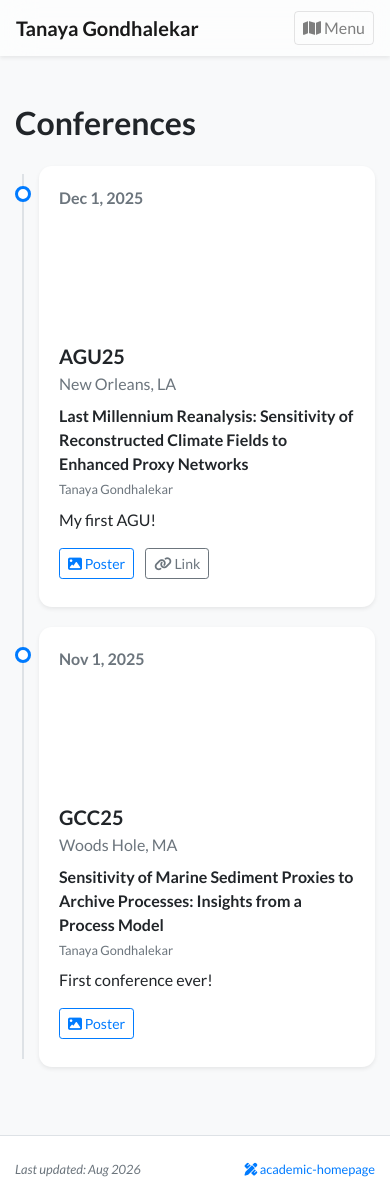
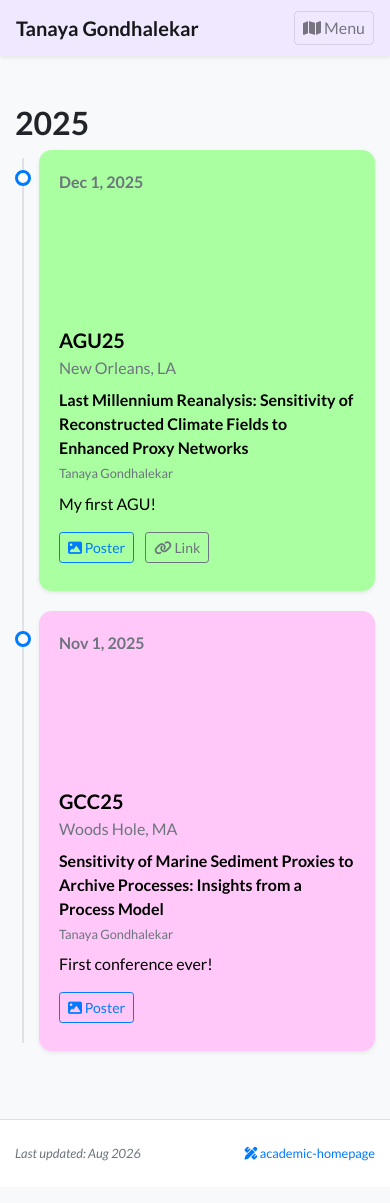
Before and after one commit to tanaya-g/tanaya-g.github.io, a Jekyll site: the page built from conferences.html, in a window 390 px wide and 1203 px high. Built offline with Jekyll 4.4.1, drawn with Linux system fonts in a browser that asks for light colours; nearby versions of some CDN libraries; a style sheet for code colours, icons or effects is not loaded.

Commit message:
many change

```diff
--- a/_includes/widgets/publication_item.html
+++ b/_includes/widgets/publication_item.html
@@ -1,6 +1,6 @@
 {% assign item = include.item %}
 <div class="d-none d-md-block">
-    <div class="row no-gutters {% unless include.hide_bottom_border %}border-bottom{% endunless %} border-gray">
+    <div class="row no-gutters rotating-card {{ include.card_color_class }} {% unless include.hide_bottom_border %}border-bottom{% endunless %} border-gray {% if include.first %}rounded-xl-top{% endif %} {% if include.last %}rounded-xl-bottom{% endif %}">
         <div class="col-md-3 col-xl-2 mb-md-0 p-md-3">
             {%- if item.cover -%}
             <img data-src="{{ item.cover | relative_url }}" alt="{{ item.title }}" class="lazy w-100 rounded-sm" src="{{ '/assets/images/empty_300x200.png' | relative_url }}">
@@ -28,8 +28,8 @@
     </div>
 </div>
 
-<div class="row no-gutters d-md-none {% unless include.hide_bottom_border %}border-bottom{% endunless %} border-gray {% if include.first %}rounded-xl-top{% endif %} {% if include.last %}rounded-xl-bottom{% endif %} {% if item.cover %}lazy{% endif %}" data-src="{{ item.cover | relative_url }}">
-    <div class="w-100 {% if include.first %}rounded-xl-top{% endif %} {% if include.last %}rounded-xl-bottom{% endif %}" style="background-color: rgba(255,255,255,0.9);">
+<div class="row no-gutters d-md-none rotating-card {{ include.card_color_class }} {% unless include.hide_bottom_border %}border-bottom{% endunless %} border-gray {% if include.first %}rounded-xl-top{% endif %} {% if include.last %}rounded-xl-bottom{% endif %} {% if item.cover %}lazy{% endif %}" data-src="{{ item.cover | relative_url }}">
+    <div class="w-100 rotating-card {{ include.card_color_class }} {% if include.first %}rounded-xl-top{% endif %} {% if include.last %}rounded-xl-bottom{% endif %}">
         <div class="d-flex align-items-start flex-column py-3 px-4">
             <div class="mb-auto"></div>
             <div>
--- a/assets/css/global.css
+++ b/assets/css/global.css
@@ -43,7 +43,7 @@ h1, h2, h3, h4, h5, h6,
 }
 
 .navbar {
-    background-color: rgba(255, 255, 255, 0.6) !important;
+    background-color: rgba(238, 230, 255, 0.9) !important;
     backdrop-filter: blur(16px);
     -webkit-backdrop-filter: blur(16px);
 }
@@ -57,6 +57,30 @@ h1, h2, h3, h4, h5, h6,
 
 .profile-list-logo {
     width: 28px;
+}
+
+.rotating-card {
+    color: #000;
+}
+
+.rotating-card-green {
+    background-color: #aaffa1 !important;
+}
+
+.rotating-card-pink {
+    background-color: #ffc8f9 !important;
+}
+
+.rotating-card-periwinkle {
+    background-color: #adb7ff !important;
+}
+
+.rotating-card-aquamarine {
+    background-color: #9ffcdf !important;
+}
+
+.rotating-card-blue {
+    background-color: #77d4ff !important;
 }
 
 .conference-timeline {
--- a/conferences.html
+++ b/conferences.html
@@ -2,20 +2,35 @@
 layout: default
 title : Conferences
 navbar_title: Conferences
+body_attr: >-
+  data-spy="scroll" data-target="#navbar-year" data-offset="100"
 ---
 
-{% assign conferences = site.conferences | sort: "date" | reverse %}
+{% assign conferences_by_year = site.conferences | sort: "date" | reverse | group_by_exp: "item", "item.date | date: '%Y'" %}
 
 <div class="row">
-    <div class="col-12 col-lg-10 mx-auto">
-        <h2 class="pt-4 mb-4">Conferences</h2>
-
-        {% if conferences.size > 0 %}
+    <div class="col-12 col-lg-10">
+        {% if conferences_by_year.size > 0 %}
+        {% for year in conferences_by_year %}
+        <h2 class="pt-4" id="year-{{ year.name }}">{{ year.name }}</h2>
         <div class="conference-timeline">
-            {% for item in conferences %}
+            {% for item in year.items %}
+            {% assign color_mod = forloop.index0 | modulo: 5 %}
+            {% case color_mod %}
+                {% when 0 %}
+                    {% assign card_color_class = "rotating-card-green" %}
+                {% when 1 %}
+                    {% assign card_color_class = "rotating-card-pink" %}
+                {% when 2 %}
+                    {% assign card_color_class = "rotating-card-periwinkle" %}
+                {% when 3 %}
+                    {% assign card_color_class = "rotating-card-aquamarine" %}
+                {% else %}
+                    {% assign card_color_class = "rotating-card-blue" %}
+            {% endcase %}
             <div class="conference-timeline-item">
                 <div class="conference-timeline-marker"></div>
-                <div class="conference-timeline-content bg-white shadow-sm">
+                <div class="conference-timeline-content rotating-card {{ card_color_class }} shadow-sm">
                     <div class="d-flex flex-column flex-md-row">
                         <div class="conference-date no-break">
                             {{ item.date | date: "%b %-d, %Y" }}
@@ -59,10 +74,19 @@ navbar_title: Conferences
             </div>
             {% endfor %}
         </div>
+        {% endfor %}
         {% else %}
         <div class="bg-white shadow-sm rounded-xl p-4">
             Add conference entries as Markdown files in <code>_conferences</code>.
         </div>
         {% endif %}
     </div>
+
+    <div class="col-2 d-none d-lg-block">
+        <div id="navbar-year" class="nav nav-pills flex-column sticky-top" style="top: 80px">
+            {% for year in conferences_by_year %}
+            <a class="nav-link d-block" href="#year-{{ year.name }}">{{ year.name }}</a>
+            {% endfor %}
+        </div>
+    </div>
 </div>
```
Also changed, not shown: _publications/2024/2024-pub-example-3.md (deleted, +0 -22 lines), publications.html (+14 -1 lines), _publications/2026/2023-pub-example-1.md (renamed from _publications/2023/2023-pub-example-1.md), _publications/2026/2023-pub-example-2.md (renamed from _publications/2023/2023-pub-example-2.md), _publications/2026/2023-pub-example-no-cover.md (renamed from _publications/2023/2023-pub-example-no-cover.md), assets/images/badges/USC.png.
